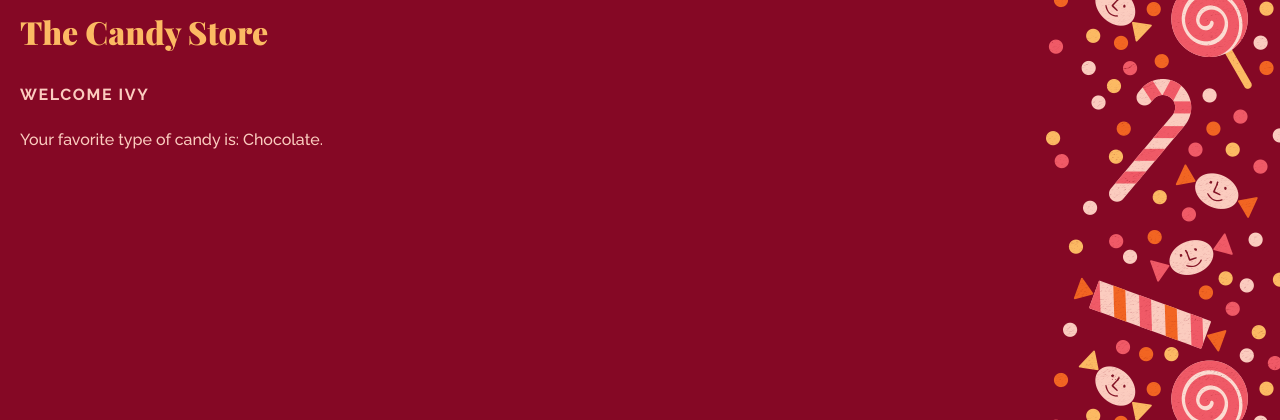
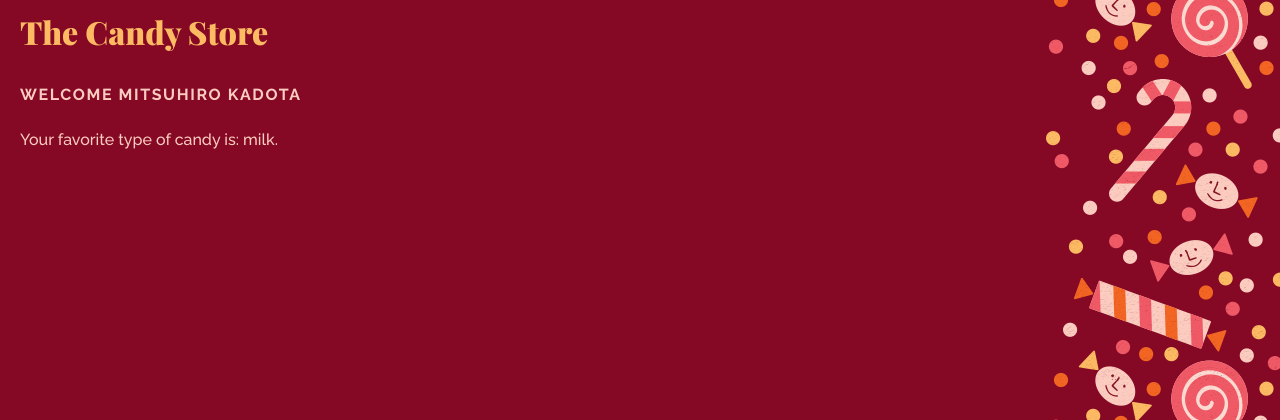
Before and after one commit to michiwo1/introductionToPhpChapter1TryItems, a PHP site: page /section_a/c01/echo-shorthand.php in a window 1280 px wide. Shown: the top 420 px of the page. Run offline with PHP 8.4, Linux system fonts and the light colour scheme.

Commit message:
Add page47 TRY

```diff
--- a/phpbook/section_a/c01/echo-shorthand.php
+++ b/phpbook/section_a/c01/echo-shorthand.php
@@ -1,6 +1,6 @@
 <?php
-$name      = 'Ivy';
-$favorites = ['Chocolate', 'Toffee', 'Fudge',];
+$name      = 'Mitsuhiro Kadota';
+$favorites = ['milk', 'Chocolate', 'Toffee', 'Fudge'];
 ?>
 <!DOCTYPE html>
 <html>
```
